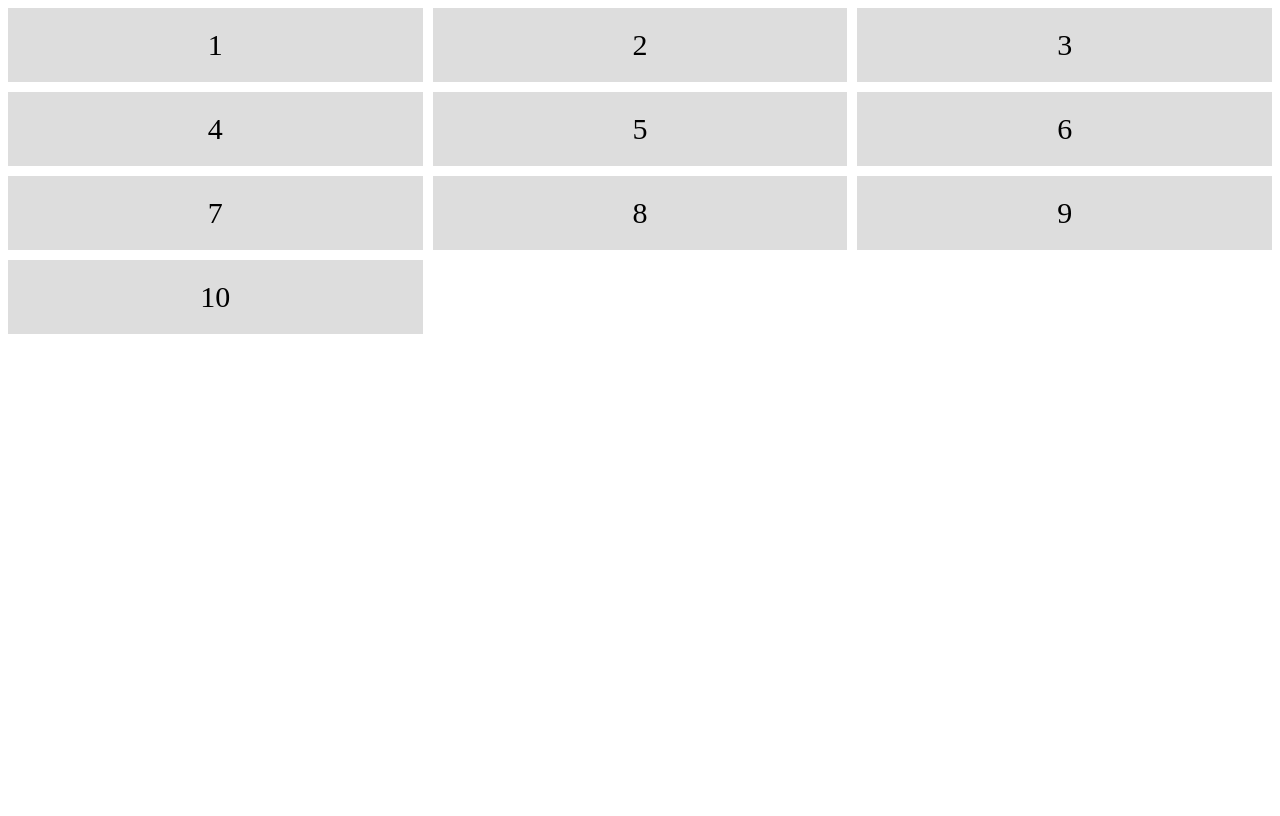
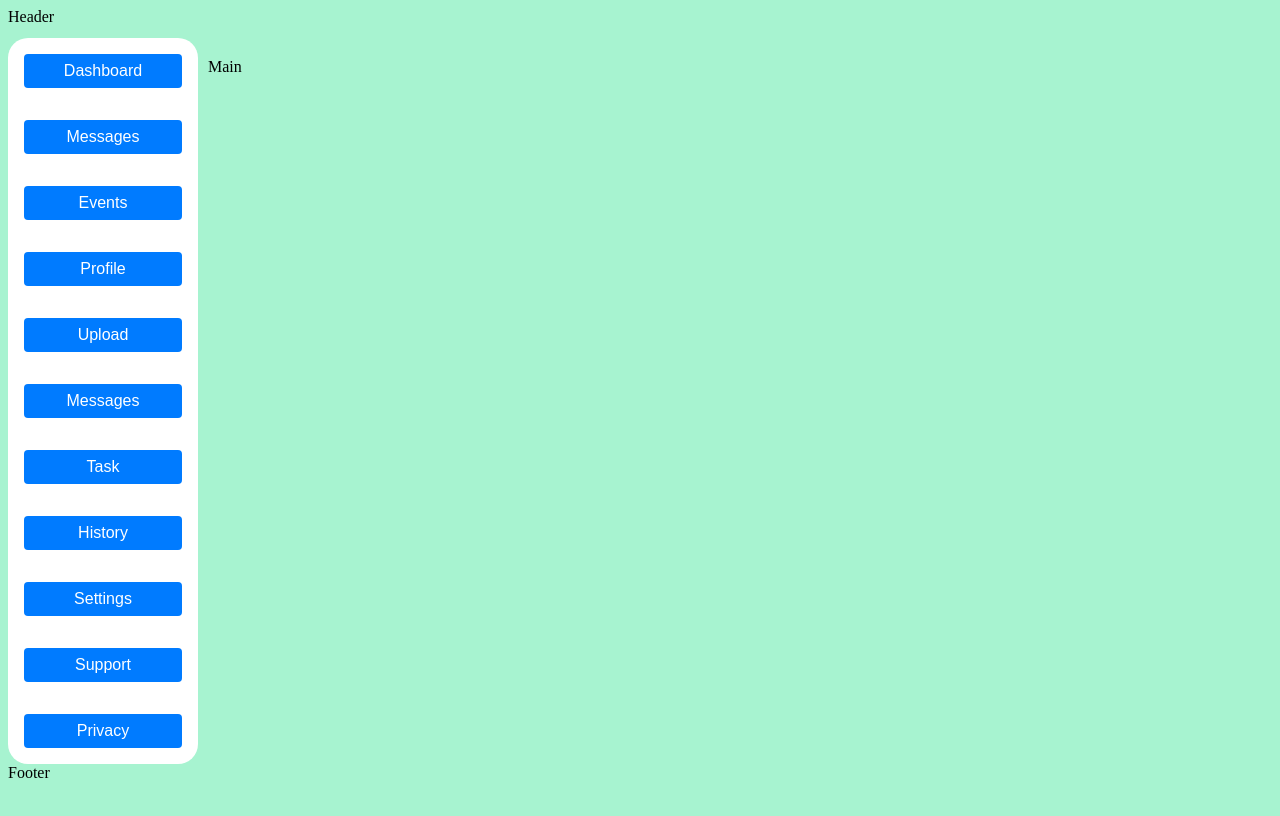
Before and after one commit to philly24/Dashboard, a plain HTML site: page index.html in a window 1280 px wide. Drawn offline with Linux system fonts and the light colour scheme.

Commit message:
working on nav bar

```diff
--- a/index.html
+++ b/index.html
@@ -4,20 +4,26 @@
     <meta charset="UTF-8">
     <link rel="stylesheet" href="style.css" type="text/css">
     <meta name="viewport" content="width=device-width, initial-scale=1.0">
-    <title>Document</title>
+    <title>Dashboard</title>
 </head>
 <body>
-    <div class="container">
-        <div class="grid-item">1</div>
-        <div class="grid-item">2</div>
-        <div class="grid-item">3</div>
-        <div class="grid-item">4</div>
-        <div class="grid-item">5</div>
-        <div class="grid-item">6</div>
-        <div class="grid-item">7</div>
-        <div class="grid-item">8</div>
-        <div class="grid-item">9</div>
-        <div class="grid-item">10</div>
+    <div class="dashboard">
+        <header class="header">Header</header>
+        <nav class="nav">
+            <button class="btn">Dashboard</button>
+            <button class="btn">Messages</button>
+            <button class="btn">Events</button>
+            <button class="btn">Profile</button>
+            <button class="btn">Upload</button>
+            <button class="btn">Messages</button>
+            <button class="btn">Task</button>
+            <button class="btn">History</button>
+            <button class="btn">Settings</button>
+            <button class="btn">Support</button>
+            <button class="btn">Privacy</button>
+        </nav>
+        <main class="main">Main</main>
+        <footer class="footer">Footer</footer>
     </div>
 </body>
 </html>
--- a/style.css
+++ b/style.css
@@ -1,13 +1,58 @@
-.container {
+.dashboard {
     display: grid;
-    grid-template-columns: repeat(3, 1fr);
-    grid-template-rows: repeat(3, 1fr);
-    gap: 10px;
+    height: 100vh;
+    grid-template-columns: 200px 1fr;
+    grid-template-rows: 50px 1fr 50px;
+    grid-template-areas:
+        "header header"
+        "nav main"
+        "footer footer";
 }
 
-.grid-item {
-    background-color: #ddd;
-    padding: 20px;
-    font-size: 30px;
+body {
+    background-color: #a7f3d0;
+}
+
+.header {
+    grid-area: header;
+    /* Add your styles here */
+}
+
+.nav {
+    grid-area: nav;
+    display: flex;
+    flex-direction: column;
+    padding: 1rem;
+    gap: 2rem;
+    background-color: white;
+    border-radius: 20px;
+    margin-top: -20px; /* Higher on the page */
+    margin-right: 10px; /* More to the right */
+}
+
+
+.btn {
+    padding: 0.5rem 1rem;
     text-align: center;
+    background-color: #007BFF;
+    color: white;
+    border: none;
+    text-decoration: none;
+    font-size: 1rem;
+    border-radius: 0.25rem;
+    cursor: pointer;
 }
+
+.btn:hover {
+    background-color: #0056b3;
+}
+
+.main {
+    grid-area: main;
+    /* Add your styles here */
+}
+
+.footer {
+    grid-area: footer;
+    /* Add your styles here */
+}
```
